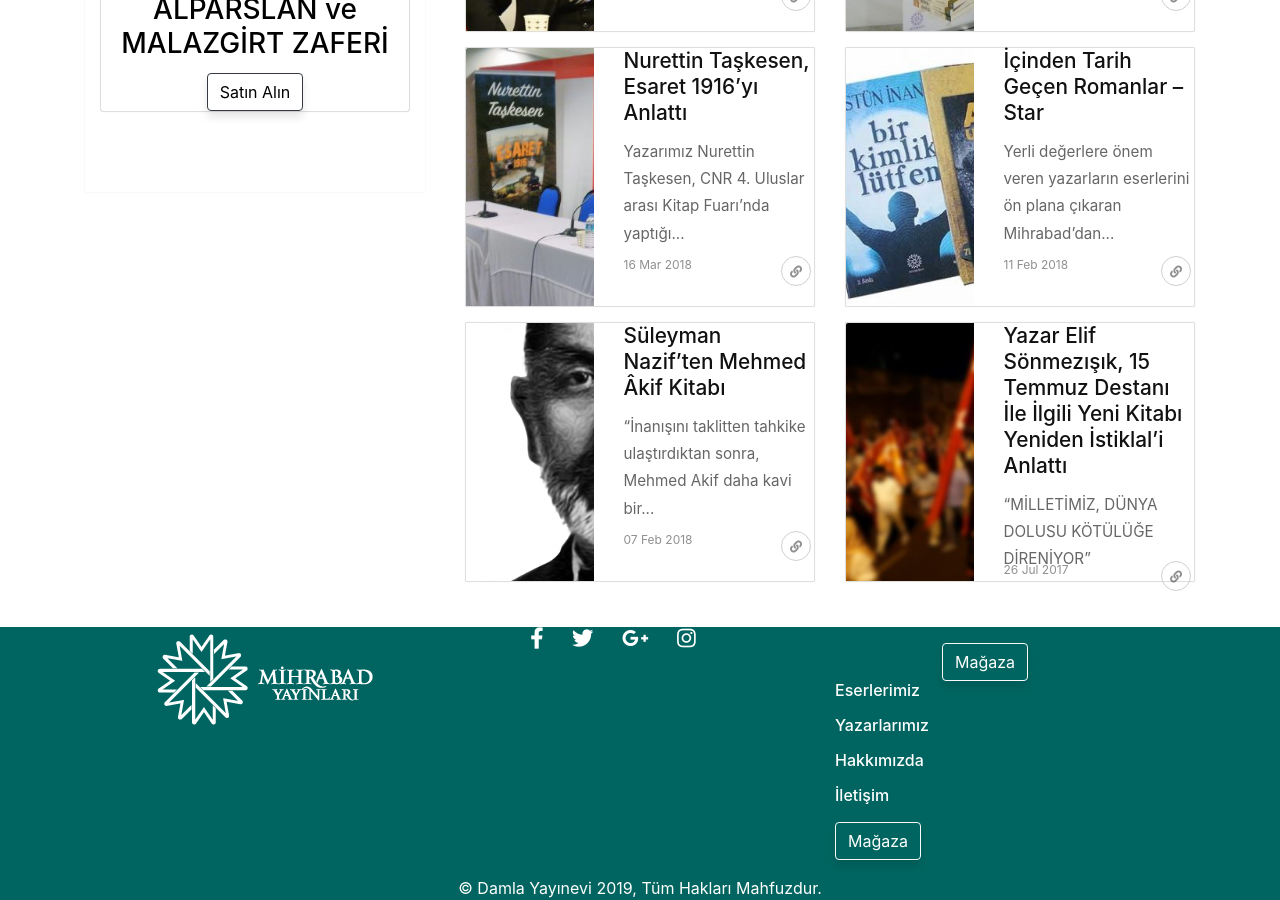
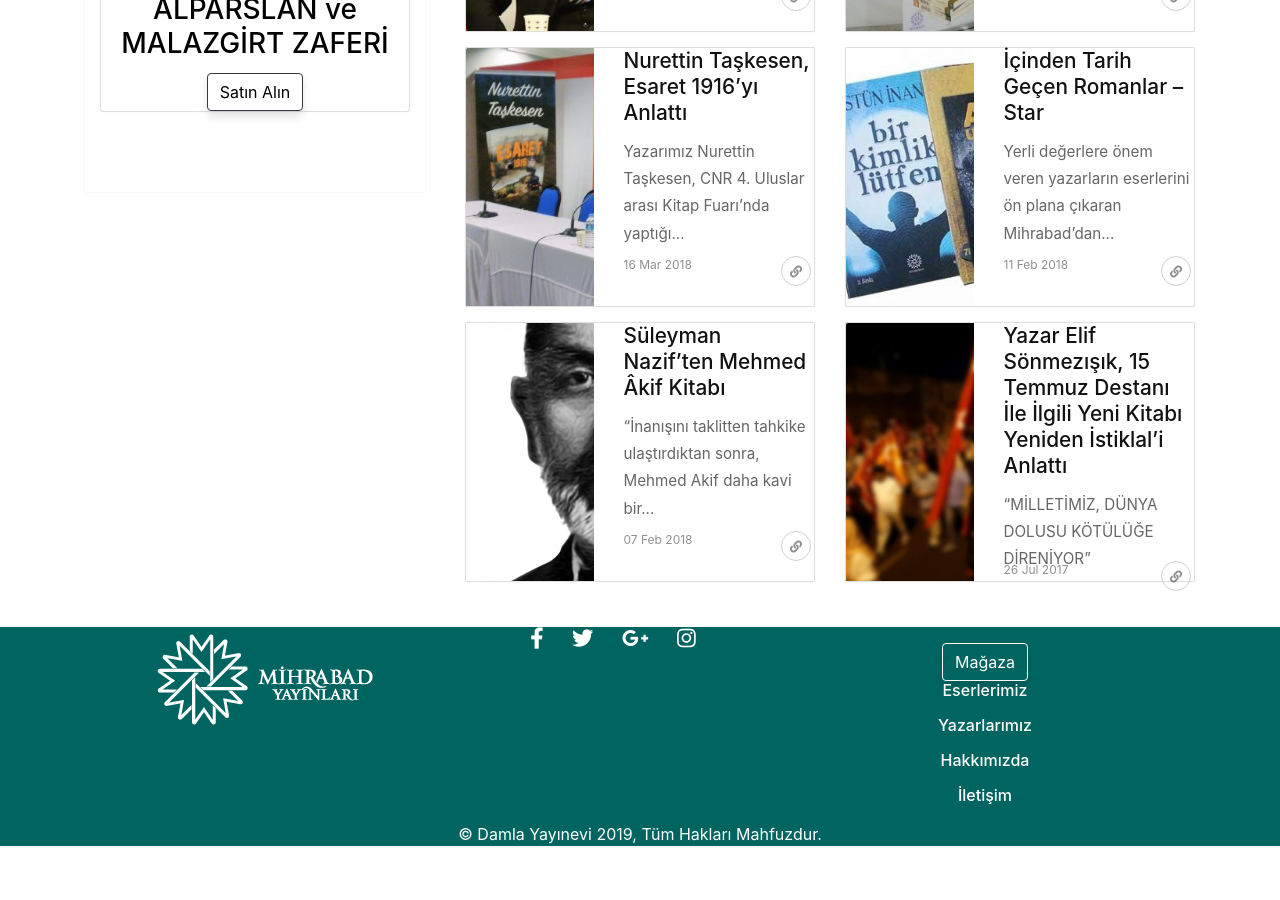
Before and after one commit to edamla/mihrabad, a Jekyll site: the page built from index.html, in a window 1280 px wide and 900 px high, scrolled down 1155 px. Built offline with Jekyll 4.4.1, drawn with Linux system fonts in a browser that asks for light colours; nearby versions of some CDN libraries; the list of posts is cut into pages by our own code; comment, search, counter and statistics services are not loaded; after the commit the page ends 2001 px from its top, so only the background shows below that.

Commit message:
Update default.html

```diff
--- a/_layouts/default.html
+++ b/_layouts/default.html
@@ -159,7 +159,7 @@
             </div>
             <!-- Grid column -->
             <!-- Grid column -->
-            <div class="col-md-2 mb-3">
+            <div class="mb-3">
                 <a href="{{ site.baseurl }}/indexeserler.html">
                     <h6 class=" font-weight" style="color: white;">Eserlerimiz</h6>
                 </a>
@@ -167,7 +167,7 @@
             <!-- Grid column -->
 
             <!-- Grid column -->
-              <div class="col-md-2 mb-3">
+              <div class="mb-3">
                 <a href="{{ site.baseurl }}/indexyazarlar.html">
                     <h6 class=" font-weight" style="color: white;">Yazarlarımız</h6>
                 </a>
@@ -175,7 +175,7 @@
             <!-- Grid column -->
 
             <!-- Grid column -->
-            <div class="col-md-2 mb-3">
+            <div class="mb-3">
                 <a href="{{ site.baseurl }}/about">
                     <h6 class=" font-weight" style="color: white;"> Hakkımızda</h6>
                 </a>
@@ -183,16 +183,12 @@
             <!-- Grid column -->
 
             <!-- Grid column -->
-            <div class="col-md-2 mb-3">
+            <div class="mb-3">
                 <a href="{{ site.baseurl }}/contact">
                 <h6 class=" font-weight" style="color: white;">İletişim</h6>
             </a>
             </div>
             <!-- Grid column -->
-            <div class="col-md-2 mb-3">
-                <a class="btn btn-outline-light" href="https://www.damlayayinevi.com.tr/mihrabad-yayinlari" target="_blank" style="font-size: medium;">Mağaza</a>
-              </div>
-
           </div>
 
         </div>
```
